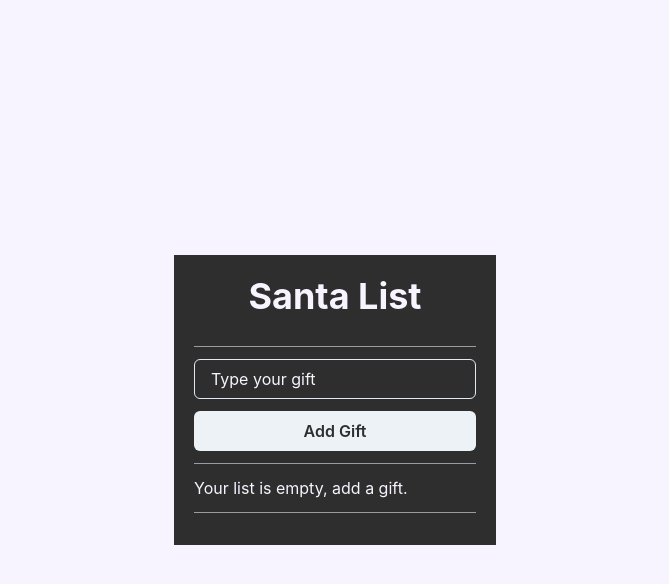
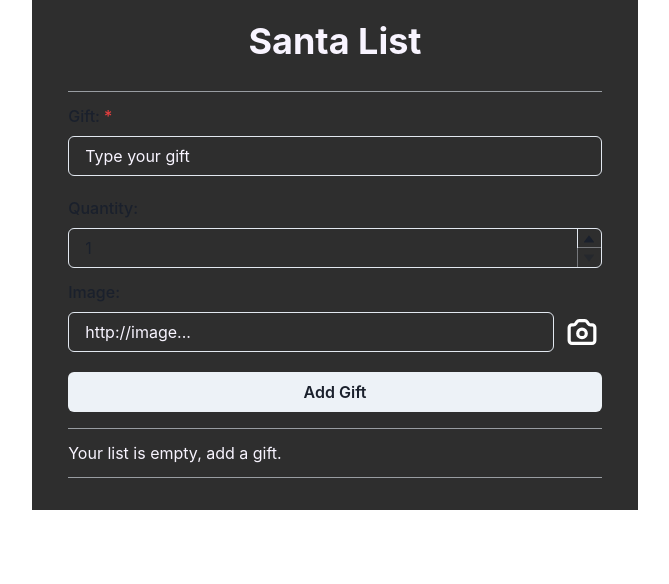
Before and after one commit to g-rossler/Adviency-To-Do-List, a React (Create React App) app: page / in a window 1280 px wide. Shown: the top 584 px of the page, without its empty margins (305-974 px from the left). Built offline with nearby package versions, Linux system fonts and the light colour scheme; the HTML template or start-up script is replaced by a standard one.

Commit message:
Completed day 10 task
Added a image input

```diff
--- a/src/App.js
+++ b/src/App.js
@@ -13,32 +13,48 @@ import {
   NumberInputStepper,
   NumberIncrementStepper,
   NumberDecrementStepper,
+  Container,
+  HStack,
+  Image,
+  VStack,
+  FormControl,
+  FormLabel,
 } from "@chakra-ui/react";
 import React, { useState, useRef } from "react";
 import { nanoid } from "nanoid";
+import imgLogo from "../src/image/heroicons-camera-basic.svg";
 
-// - Día 8: Cometimos un error el día anterior, la gente quiere agregar regalos repetidos
-// para regalarselos a diferentes personas, agreguemos un campo al lado del input de texto
-// para poner la cantidad de unidades del regalo que deberíamos comprar.
+// - Día 10: Las palabras dicen mucho pero las imágenes más!
+// Agreguemos un campo donde podamos pegar un link de imágen para cada regalo y mostremoslo en la lista.
 
 export default function App() {
-  const [gift, setGift] = useState("");
+  const [giftDetail, setGiftDetail] = useState({
+    text: "",
+    quantity: 1,
+    imageLink: "",
+  });
   const [giftList, setGiftList] = useState([]);
   const toast = useToast();
   const inputRef = useRef();
 
   const handleAddGiftClick = () => {
-    if (gift.length != 0) {
+    if (giftDetail.text.length != 0) {
       setGiftList((prevGiftList) => {
         return [
           ...prevGiftList,
           {
-            text: gift,
+            text: giftDetail.text,
             id: nanoid(),
+            quantity: giftDetail.quantity,
+            image: giftDetail.imageLink,
           },
         ];
       });
-      setGift("");
+      setGiftDetail({
+        text: "",
+        quantity: 1,
+        imageLink: "",
+      });
       toast({
         title: "Gift added",
         description: "We've added your gift to the list.",
@@ -47,7 +63,7 @@ export default function App() {
         isClosable: true,
       });
     } else {
-      if (gift.length === 0) {
+      if (giftDetail.length === 0) {
         toast({
           title: "Error: Empty gift.",
           description: "You need to write a gift before adding.",
@@ -66,26 +82,101 @@ export default function App() {
     });
   };
 
+  const handleChangeQuantity = (_textNumber, newQuantity, id) => {
+    setGiftList((prevGiftList) => {
+      return prevGiftList.map((item) => {
+        if (item.id != id) {
+          return item;
+        } else {
+          return { ...item, quantity: newQuantity };
+        }
+      });
+    });
+  };
+
   return (
-    <Flex h="100vh" backgroundColor="#f8f4ff" align="center" justify="center">
-      <Flex direction="column" backgroundColor="#2e2e2e" p={5}>
+    <Container h="full" backgroundColor="#2e2e2e">
+      <Flex
+        direction="column"
+        backgroundColor="#2e2e2e"
+        p={5}
+        justify="center"
+        h="full"
+      >
         <Heading textColor="#f8f4ff" mb={7} textAlign="center">
           Santa List
         </Heading>
         <Divider mb={3} />
+        <VStack mb={4}>
+          <FormControl isRequired>
+            <FormLabel htmlFor="gift-text">Gift:</FormLabel>
             <Input
               _placeholder={{ textColor: "#f8f4ff" }}
               color="f8f4ff"
-          onChange={(e) => setGift(e.target.value)}
+              onChange={(e) =>
+                setGiftDetail((prevGiftDetail) => ({
+                  ...prevGiftDetail,
+                  text: e.target.value,
+                }))
+              }
               placeholder="Type your gift"
-          value={gift}
+              value={giftDetail.text}
               ref={inputRef}
               mb={3}
               textColor="white"
+              id="gift-text"
             ></Input>
-        <Button textColor="#2e2e2e" mb={3} onClick={() => handleAddGiftClick()}>
+          </FormControl>
+          <FormControl>
+            <FormLabel htmlFor="gift-quantity">Quantity:</FormLabel>
+            <NumberInput
+              w="full"
+              id="gift-quantity"
+              mb={3}
+              min={1}
+              defaultValue={1}
+              onChange={(_textNumber, number) =>
+                setGiftDetail((prevGiftDetail) => ({
+                  ...prevGiftDetail,
+                  quantity: number,
+                }))
+              }
+              value={giftDetail.quantity}
+            >
+              <NumberInputField />
+              <NumberInputStepper>
+                <NumberIncrementStepper />
+                <NumberDecrementStepper />
+              </NumberInputStepper>
+            </NumberInput>
+            <FormLabel htmlFor="gift-image">Image:</FormLabel>
+            <HStack mb={3}>
+              <Input
+                _placeholder={{ textColor: "#f8f4ff" }}
+                color="f8f4ff"
+                onChange={(e) =>
+                  setGiftDetail((prevGiftDetail) => ({
+                    ...prevGiftDetail,
+                    imageLink: e.target.value,
+                  }))
+                }
+                placeholder="http://image..."
+                value={giftDetail.imageLink}
+                textColor="white"
+                id="gift-image"
+              ></Input>
+              <Image
+                boxSize="40px"
+                src={giftDetail.imageLink || imgLogo}
+                alt="Gift"
+              />
+            </HStack>
+          </FormControl>
+
+          <Button onClick={handleAddGiftClick} w="full">
             Add Gift
           </Button>
+        </VStack>
         <Divider mb={3} />
         {giftList.length === 0 ? (
           <Text textColor="#f8f4ff" mb={3}>
@@ -95,7 +186,7 @@ export default function App() {
           <UnorderedList>
             {giftList.map((gift) => {
               return (
-                <Flex
+                <HStack
                   align="center"
                   mb={3}
                   key={gift.id}
@@ -107,8 +198,13 @@ export default function App() {
                       w="20%"
                       color="white"
                       _placeholder={{ textColor: "white" }}
-                      defaultValue={0}
-                      min={0}
+                      defaultValue={gift.quantity}
+                      min={1}
+                      allowMouseWheel
+                      onChange={(textNumber, number) =>
+                        handleChangeQuantity(textNumber, number, gift.id)
+                      }
+                      value={gift.quantity}
                     >
                       <NumberInputField />
                       <NumberInputStepper>
@@ -116,17 +212,23 @@ export default function App() {
                         <NumberDecrementStepper />
                       </NumberInputStepper>
                     </NumberInput>
+                    <Image
+                      boxSize="40px"
+                      src={gift.image || imgLogo}
+                      alt="Gift"
+                      ml={3}
+                    />
                     <Button ml={3} onClick={() => handleDeleteClick(gift.id)}>
                       X
                     </Button>
                   </Flex>
-                </Flex>
+                </HStack>
               );
             })}
           </UnorderedList>
         )}
         <Divider mb={3} />
       </Flex>
-    </Flex>
+    </Container>
   );
 }
```
Lines whose indentation alone changed are shown as unchanged.
